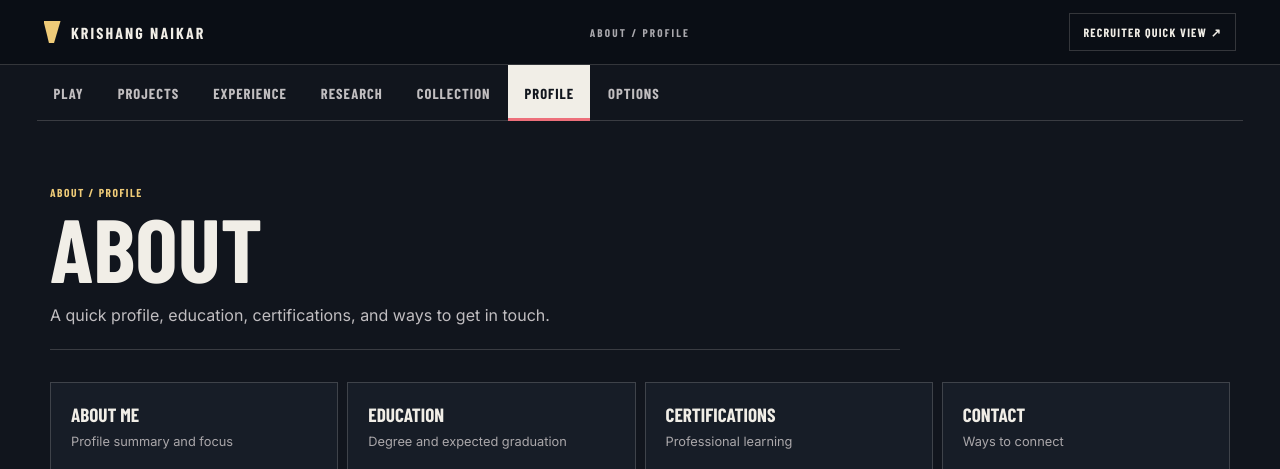
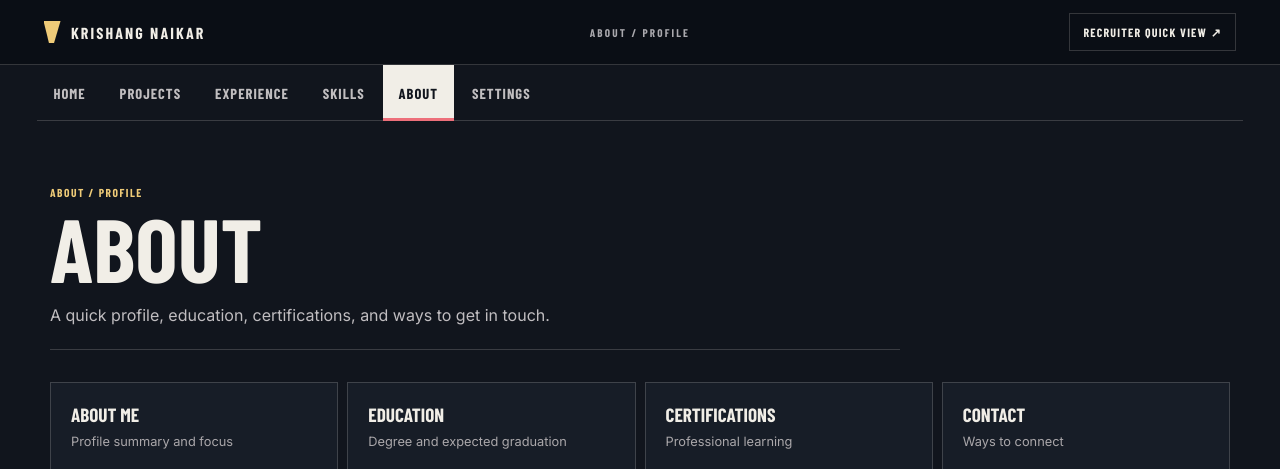
Before and after one commit to krishangnaikar/Portfolio, a Flask app: page /about in a window 1280 px wide. Shown: the top 469 px of the page. Run offline with Flask 3, Linux system fonts and the light colour scheme; some web fonts are replaced.

Commit message:
Use neutral portfolio navigation labels

```diff
--- a/templates/partials/game-nav.html
+++ b/templates/partials/game-nav.html
@@ -1,10 +1,9 @@
-<nav class="section-menu" aria-label="Portfolio game menus">
-  <p class="menu-overline">MENU / SELECTION</p>
-  <a href="{{ url_for('index') }}" class="menu-link"><strong>Play</strong><small>Lobby</small></a>
-  <a href="{{ url_for('projects_page') }}" class="menu-link{% if active_page == 'projects' %} is-active{% endif %}"><strong>Projects</strong><small>Project select</small></a>
+<nav class="section-menu" aria-label="Portfolio navigation">
+  <p class="menu-overline">NAVIGATION</p>
+  <a href="{{ url_for('index') }}" class="menu-link"><strong>Home</strong><small>Overview</small></a>
+  <a href="{{ url_for('projects_page') }}" class="menu-link{% if active_page == 'projects' or active_page == 'research' %} is-active{% endif %}"><strong>Projects</strong><small>Portfolio</small></a>
   <a href="{{ url_for('experience_page') }}" class="menu-link{% if active_page == 'experience' %} is-active{% endif %}"><strong>Experience</strong><small>Career</small></a>
-  <a href="{{ url_for('research_page') }}" class="menu-link{% if active_page == 'research' %} is-active{% endif %}"><strong>Research</strong><small>Premier</small></a>
-  <a href="{{ url_for('skills_page') }}" class="menu-link{% if active_page == 'skills' %} is-active{% endif %}"><strong>Collection</strong><small>Skills</small></a>
-  <a href="{{ url_for('about_page') }}" class="menu-link{% if active_page == 'about' %} is-active{% endif %}"><strong>Profile</strong><small>About</small></a>
-  <a href="{{ url_for('settings_page') }}" class="menu-link{% if active_page == 'settings' %} is-active{% endif %}"><strong>Options</strong><small>Settings</small></a>
+  <a href="{{ url_for('skills_page') }}" class="menu-link{% if active_page == 'skills' %} is-active{% endif %}"><strong>Skills</strong><small>Technologies</small></a>
+  <a href="{{ url_for('about_page') }}" class="menu-link{% if active_page == 'about' %} is-active{% endif %}"><strong>About</strong><small>Profile</small></a>
+  <a href="{{ url_for('settings_page') }}" class="menu-link{% if active_page == 'settings' %} is-active{% endif %}"><strong>Settings</strong><small>Preferences</small></a>
 </nav>
```
